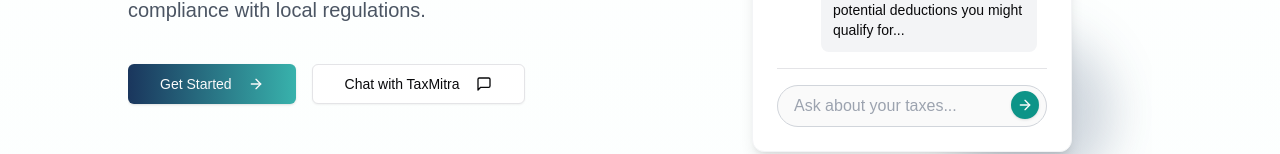
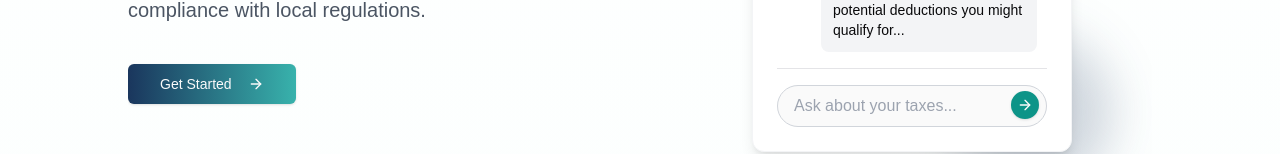
Before and after one commit to VitthalGund/Tax-Mitra, a Next.js app: page / in a window 1280 px wide. Shown: the part 549-703 px from the top of the page. Built offline with nearby package versions, Linux system fonts and the light colour scheme; no server answers.

Commit message:
unwanted buttons removed

```diff
--- a/src/components/home/Herosection.jsx
+++ b/src/components/home/Herosection.jsx
@@ -77,9 +77,9 @@
                 Get Started <ArrowRight className="ml-2 h-4 w-4" />
               </Button>
 
-              <Button size="lg" variant="outline">
+              {/* <Button size="lg" variant="outline">
                 Chat with TaxMitra <MessageSquare className="ml-2 h-4 w-4" />
-              </Button>
+              </Button> */}
             </motion.div>
           </motion.div>
 
```
